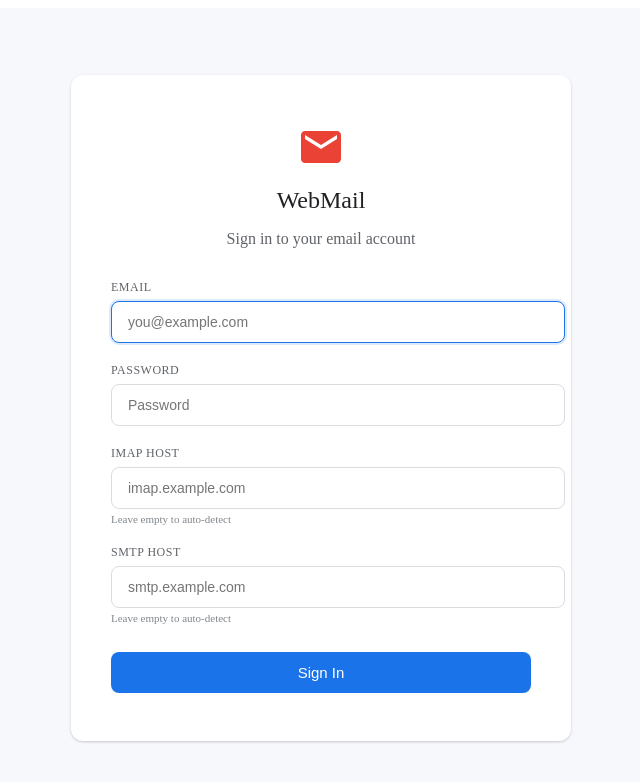
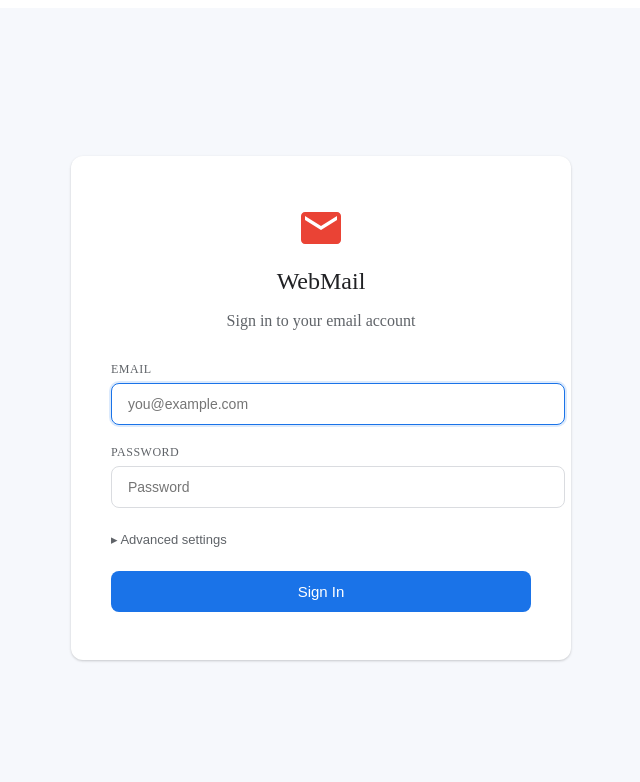
Before and after one commit to GitHub30/webmail, a React (Vite) app: page /#/ in a window 1280 px wide. Shown: the top 782 px of the page, without its empty margins (319-959 px from the left). Built offline with nearby package versions, Linux system fonts and the light colour scheme; the HTML template or start-up script is replaced by a standard one.

Commit message:
feat: add advanced settings toggle for IMAP/SMTP host configuration

```diff
--- a/src/pages/LoginPage.tsx
+++ b/src/pages/LoginPage.tsx
@@ -8,6 +8,7 @@ export default function LoginPage() {
   const [password, setPassword] = useState('');
   const [imapHost, setImapHost] = useState('');
   const [smtpHost, setSmtpHost] = useState('');
+  const [showAdvanced, setShowAdvanced] = useState(false);
 
   const domain = user.includes('@') ? user.split('@')[1] : '';
 
@@ -56,6 +57,15 @@ export default function LoginPage() {
               required
             />
           </div>
+          <button
+            type="button"
+            className="advanced-toggle"
+            onClick={() => setShowAdvanced(!showAdvanced)}
+          >
+            {showAdvanced ? '▾' : '▸'} Advanced settings
+          </button>
+          {showAdvanced && (
+            <>
               <div className="form-group">
                 <label htmlFor="imap_host">IMAP Host</label>
                 <input
@@ -78,6 +88,8 @@ export default function LoginPage() {
                 />
                 <span className="hint">Leave empty to auto-detect</span>
               </div>
+            </>
+          )}
           <button type="submit" className="login-btn">Sign In</button>
         </form>
       </div>
--- a/src/styles/login.css
+++ b/src/styles/login.css
@@ -85,3 +85,17 @@
 .login-btn:hover {
   background: #1557b0;
 }
+
+.advanced-toggle {
+  background: none;
+  border: none;
+  color: #5f6368;
+  font-size: 13px;
+  padding: 4px 0;
+  margin-bottom: 12px;
+  cursor: pointer;
+}
+
+.advanced-toggle:hover {
+  color: #1a73e8;
+}
```
Also changed, not shown: 1 other file (tests, documents, lock files or other folders). Lines whose indentation alone changed are shown as unchanged.
